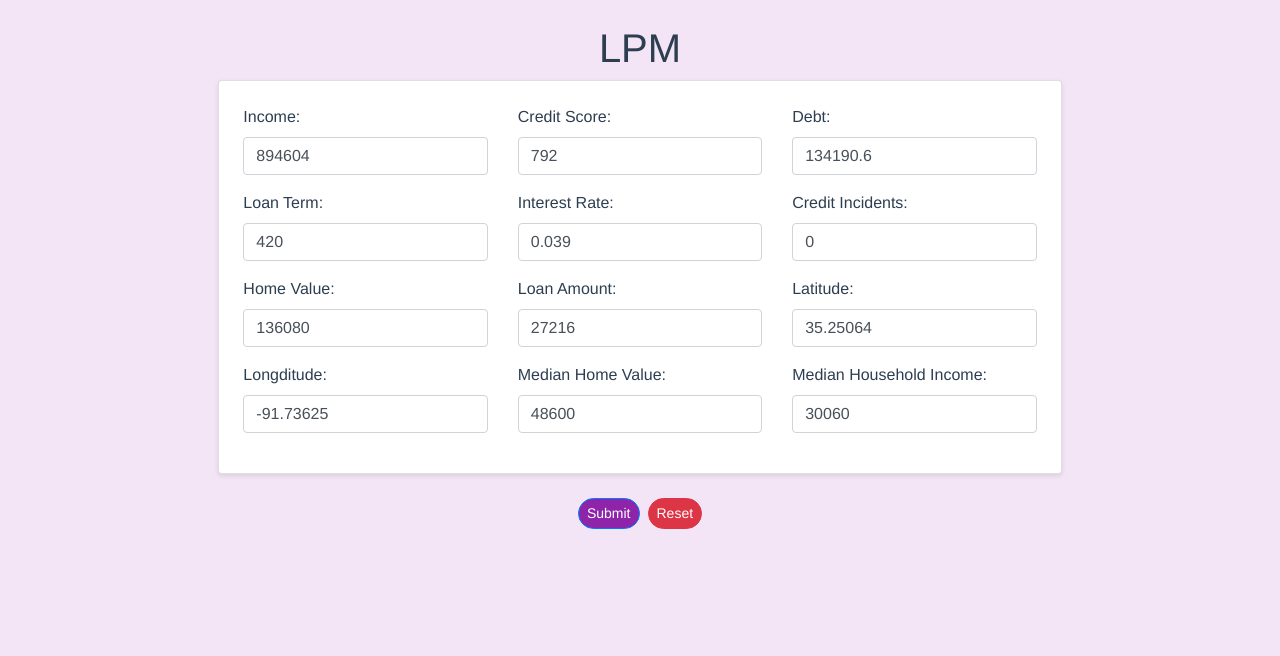
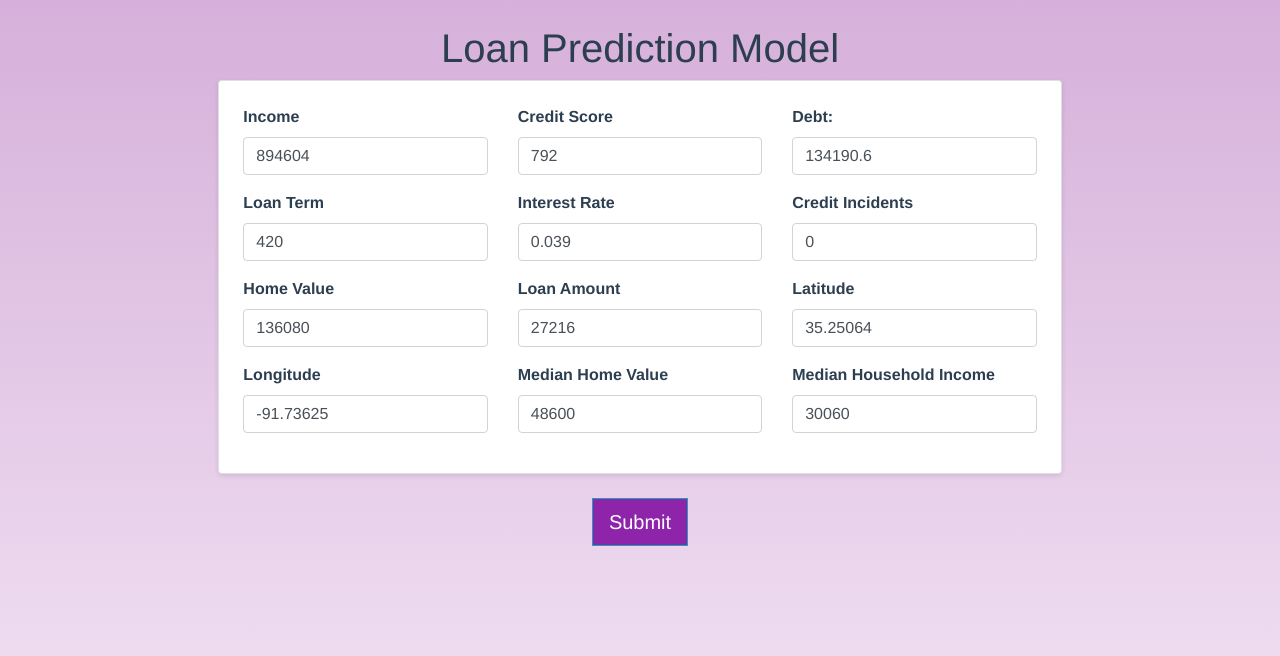
Before and after one commit to kaustav927/LoanPredictionModel, a Vue app in the folder front-end/: page / in a window 1280 px wide. Shown: the top 656 px of the page. Built offline with nearby package versions, Linux system fonts and the light colour scheme.

Commit message:
final UI

```diff
--- a/front-end/src/App.vue
+++ b/front-end/src/App.vue
@@ -1,6 +1,6 @@
 <template>
   <div class="pt-4" id="app">
-    <h1 class="text-center">LPM</h1>
+    <h1 class="text-center">Loan Prediction Model</h1>
     <Form />
   </div>
 </template>
@@ -11,6 +11,8 @@ import axios from "axios";
 import VueAxios from "vue-axios";
 //import { BootstrapVue } from "bootstrap-vue";
 import Form from "./components/Form";
+import { IconsPlugin } from 'bootstrap-vue';
+Vue.use(IconsPlugin)
 
 Vue.use(VueAxios, axios);
 export default {
@@ -29,23 +31,38 @@ export default {
 
   color: #2c3e50;
   background-color: #f3e5f5;
+  background-image: linear-gradient(rgba(202, 154, 207, 0.705),  #f3e5f5);
 
   height: 100vh;
 
   overflow-x: hidden;
 }
-
+.inputLables{
+  font-weight: bold!important;
+}
 .card {
   box-shadow: 0 2px 5px 0 rgba(0, 0, 0, 0.1);
 }
 
-.btn-primary {
+.modalButton{
+  background-color:white !important;
+
+}
+.modalText{
+  color:black;
+  align-items: center!important;
+}
+.btn-info{
   background-color: #8e24aa !important;
 }
 
 .modal-result-yes {
-  background-color: #00e676 !important;
+
   color: #fff;
+}
+
+#modal-title{
+  align-content: center;
 }
 
 .modal-result-no {
@@ -53,6 +70,14 @@ export default {
   color: #fff;
 }
 
+.imageSource-no{
+  background-image: url('./assets/cross.png');
+}
+
+.imageSource-yes{
+  background-image: url('./assets/check.png');
+}
+
 .modal-backdrop {
     opacity: 0.5;
 }
--- a/front-end/src/components/Form.vue
+++ b/front-end/src/components/Form.vue
@@ -8,11 +8,13 @@
               <b-col>
                 <b-form-group
                   id="input-group-2"
-                  label="Income:"
+                  class="inputLables"
+                  label="Income"
                   label-for="input-2"
                 >
                   <b-form-input
                     id="input-2"
+
                     v-model="form.income"
                     placeholder="Enter Income"
                     required
@@ -22,7 +24,8 @@
               <b-col>
                 <b-form-group
                   id="input-group-2"
-                  label="Credit Score:"
+                  class="inputLables"
+                  label="Credit Score"
                   label-for="input-2"
                 >
                   <b-form-input
@@ -34,9 +37,10 @@
                 </b-form-group>
               </b-col>
               <b-col>
-                <b-form-group id="input-group-2" label="Debt:" label-for="input-2">
+                <b-form-group id="input-group-2"   class="inputLables" label="Debt:" label-for="input-2">
                   <b-form-input
                     id="input-2"
+
                     v-model="form.debt"
                     placeholder="Enter Debt"
                     required
@@ -47,7 +51,7 @@
 
             <b-row>
               <b-col>
-                <b-form-group id="input-group-2" label="Loan Term:" label-for="input-2">
+                <b-form-group id="input-group-2" class="inputLables" label="Loan Term" label-for="input-2">
                   <b-form-input
                     id="input-2"
                     v-model="form.loanTerm"
@@ -59,8 +63,9 @@
               <b-col>
                 <b-form-group
                   id="input-group-2"
-                  label="Interest Rate:"
+                  label="Interest Rate"
                   label-for="input-2"
+                  class="inputLables"
                 >
                   <b-form-input
                     id="input-2"
@@ -73,8 +78,9 @@
               <b-col>
                 <b-form-group
                   id="input-group-2"
-                  label="Credit Incidents:"
+                  label="Credit Incidents"
                   label-for="input-2"
+                  class="inputLables"
                 >
                   <b-form-input
                     id="input-2"
@@ -90,8 +96,9 @@
               <b-col>
                 <b-form-group
                   id="input-group-2"
-                  label="Home Value:"
+                  label="Home Value"
                   label-for="input-2"
+                  class="inputLables"
                 >
                   <b-form-input
                     id="input-2"
@@ -104,8 +111,9 @@
               <b-col>
                 <b-form-group
                   id="input-group-2"
-                  label="Loan Amount:"
+                  label="Loan Amount"
                   label-for="input-2"
+                  class="inputLables"
                 >
                   <b-form-input
                     id="input-2"
@@ -116,7 +124,7 @@
                 </b-form-group>
               </b-col>
               <b-col>
-                <b-form-group id="input-group-2" label="Latitude:" label-for="input-2">
+                <b-form-group id="input-group-2" class="inputLables" label="Latitude" label-for="input-2">
                   <b-form-input
                     id="input-2"
                     v-model="form.lat"
@@ -131,13 +139,14 @@
               <b-col>
                 <b-form-group
                   id="input-group-2"
-                  label="Longditude:"
+                  label="Longitude"
                   label-for="input-2"
+                  class="inputLables"
                 >
                   <b-form-input
                     id="input-2"
                     v-model="form.long"
-                    placeholder="Enter Longditude"
+                    placeholder="Enter Longitude"
                     required
                   ></b-form-input>
                 </b-form-group>
@@ -145,8 +154,9 @@
               <b-col>
                 <b-form-group
                   id="input-group-2"
-                  label="Median Home Value:"
+                  label="Median Home Value"
                   label-for="input-2"
+                  class="inputLables"
                 >
                   <b-form-input
                     id="input-2"
@@ -159,8 +169,9 @@
               <b-col>
                 <b-form-group
                   id="input-group-2"
-                  label="Median Household Income:"
+                  label="Median Household Income"
                   label-for="input-2"
+                  class="inputLables"
                 >
                   <b-form-input
                     id="input-2"
@@ -177,10 +188,9 @@
     </b-row>
 
     <b-row class="mt-4 justify-content-center">
-        <b-button form="lpm-form" class="mr-2" pill type="submit" size="sm" variant="primary"
-          >Submit</b-button
+        <b-button lg="4"  form="lpm-form" class="pb-2" squared type="submit" size="lg" variant="info" >Submit</b-button
         >
-        <b-button pill type="reset" size="sm" variant="danger">Reset</b-button>
+
     </b-row>
     <!-- <b-card class="mt-3" header="Form Data Result">
       <pre class="m-0">{{ form }}</pre>
@@ -232,9 +242,9 @@ export default {
       //var formData =JSON.stringify(this.form)
       const headers = {
         "Content-Type": "application/json",
-        "Accept-Charset": "UTF-8",
         "Access-Control-Allow-Origin": "true",
       };
+       console.log("before axios")
 
       axios
         .post(
@@ -255,11 +265,11 @@ export default {
           },
           { headers }
         )
-        .then(function (response) {
-          // Handle success
-          //console.log(response);
+
+        .then(response => {
+          console.log(response)
           const {status} = response.data
-          console.log(status)
+          //console.log(status)
            this.result = status;
            this.$nextTick(() => {
              this.$bvModal.show('modal-result')
@@ -267,6 +277,7 @@ export default {
         })
         .catch(function (error) {
           currentObj.output = error;
+          console.log(error)
         });
     },
 
--- a/front-end/src/components/ResultModal.vue
+++ b/front-end/src/components/ResultModal.vue
@@ -1,21 +1,22 @@
 <template>
-  <b-modal :content-class="`modal-result-${resultText.toLowerCase()}`" id="modal-result" hide-footer>
+  <b-modal :content-class="`modal-result-${modalClass}`" id="modal-result" hide-footer>
     <template #modal-title>
-      Result
+      <p class="modalText">LPM</p>
     </template>
     <div class="d-block text-center">
-      <h3>The Results is: </h3>
-      <p>
+      <p class="modalText">
           {{ resultText }}
       </p>
+
     </div>
+
     <b-button class="mt-3" block @click="$bvModal.hide('modal-result')">Close</b-button>
   </b-modal>
 </template>
 <script>
+
 export default {
     name: "ResultModal",
-
     props: {
         result: {
             type: [Number],
@@ -25,7 +26,12 @@ export default {
 
     computed: {
         resultText() {
-            return this.result === 0 ? "No" : "Yes";
+            return this.result === 0 ? "It is unlikely that this application would be accepted by the lender." : "Congratulations! Theres a good chance this application would be accepted by the lender.";
+        },
+
+
+        modalClass(){
+          return this.result=== 0 ? "no" : "yes";
         }
     }
 }
```
Also changed, not shown: front-end/src/components/HelloWorld.vue (deleted, +0 -58 lines), front-end/src/assets/check.png (added), front-end/src/assets/cross.png (added).
